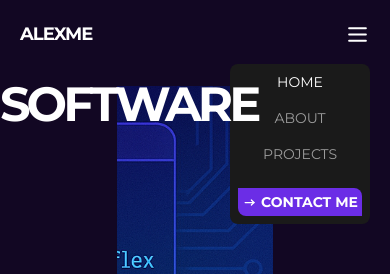
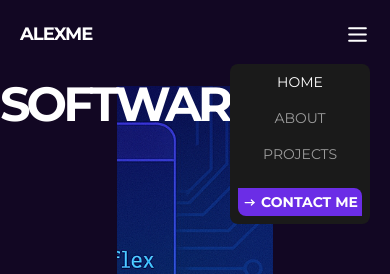
Before and after one commit to Alexme116/Portfolio, a React (Vite) app: page / in a window 390 px wide. Both pictures are taken after a click on the button 357 px from the left and 34 px from the top of the page. Shown: the top 274 px of the page. Built offline with nearby package versions, Linux system fonts and the light colour scheme.

Commit message:
Mobil Menu Position Changed

```diff
--- a/src/components/NavBar/NavBar.jsx
+++ b/src/components/NavBar/NavBar.jsx
@@ -83,7 +83,7 @@ export default function NavBar() {
             {/* Mobile Menu Content */}
             {isDevice != "Pc" && showMenu && (
                 <div
-                    className="absolute z-30 top-16 right-5 bg-[#1a1a1a] p-5 rounded-lg flex flex-col gap-5 text-lg
+                    className="absolute z-50 top-16 right-5 bg-[#1a1a1a] p-5 rounded-lg flex flex-col gap-5 text-lg
                     max-lg:p-2 max-lg:gap-4"
                 >
                     <button onClick={() => handleNavigate("/")}>
@@ -117,7 +117,7 @@ export default function NavBar() {
             {/* Button Hide Menu */}
             {showMenu && (
                 <button
-                    className="absolute z-20 h-svh w-svw top-0 left-0"
+                    className="absolute z-40 h-svh w-svw top-0 left-0"
                     onClick={() => setShowMenu(false)}
                 />
             )}
```
